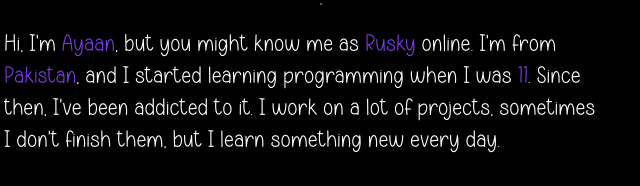
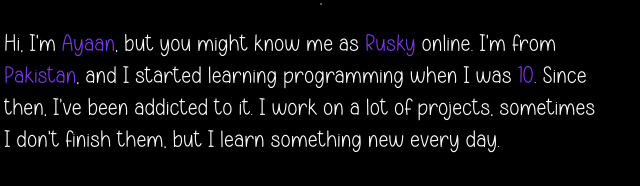
Before and after one commit to parthkalumali-1/i-am-a-dev, a plain HTML site: page about.html in a window 1280 px wide. Shown: the part 163-349 px from the top of the page, 76-716 px from the left. Drawn offline with nearby package versions, Linux system fonts and the light colour scheme.

Commit message:
Update about.html

```diff
--- a/about.html
+++ b/about.html
@@ -69,7 +69,7 @@
         <div class="text-white text-2xl mb-16">
             <h2 class="text-white text-5xl font-semibold mb-8">About Me</h2>
             <p class="text-white text-1xl mb-8" style="max-width: 600px;">
-                Hi, I'm <span class="text-purple-600 hover:underline hover:text-opacity-80 transition-all">Ayaan</span>, but you might know me as <span class="text-purple-600 hover:underline hover:text-opacity-80 transition-all">Rusky</span> online. I'm from <a class="text-purple-600 hover:underline hover:text-opacity-80 transition-all" href="https://www.google.com/search?q=Pakistan" target="_blank">Pakistan</a>, and I started learning programming when I was <span class="text-purple-600 hover:underline hover:text-opacity-80 transition-all">11</span>. Since then, I've been addicted to it. I work on a lot of projects, sometimes I don't finish them, but I learn something new every day.
+                Hi, I'm <span class="text-purple-600 hover:underline hover:text-opacity-80 transition-all">Ayaan</span>, but you might know me as <span class="text-purple-600 hover:underline hover:text-opacity-80 transition-all">Rusky</span> online. I'm from <a class="text-purple-600 hover:underline hover:text-opacity-80 transition-all" href="https://www.google.com/search?q=Pakistan" target="_blank">Pakistan</a>, and I started learning programming when I was <span class="text-purple-600 hover:underline hover:text-opacity-80 transition-all">10</span>. Since then, I've been addicted to it. I work on a lot of projects, sometimes I don't finish them, but I learn something new every day.
             </p>
 
             <h2 class="text-white text-5xl font-semibold mb-8">Languages & Tools</h2>
```
